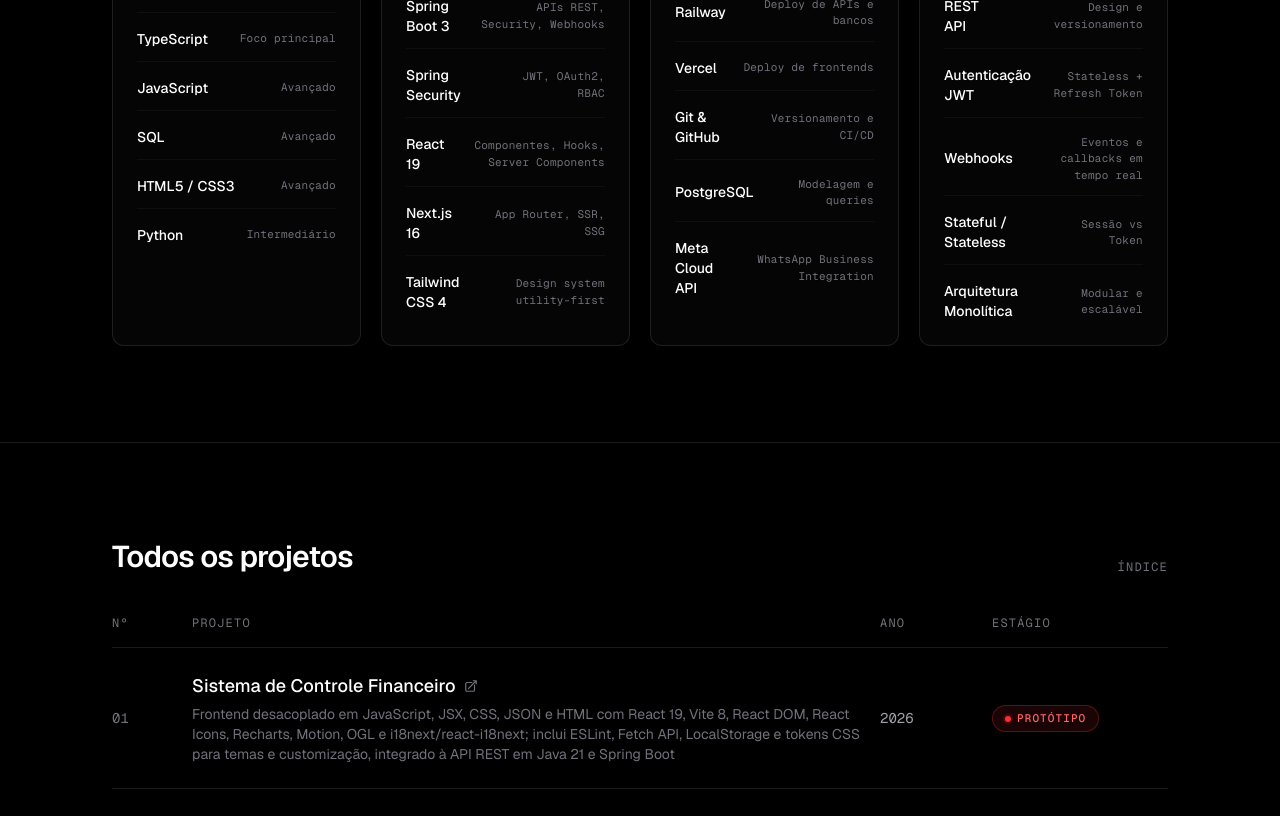
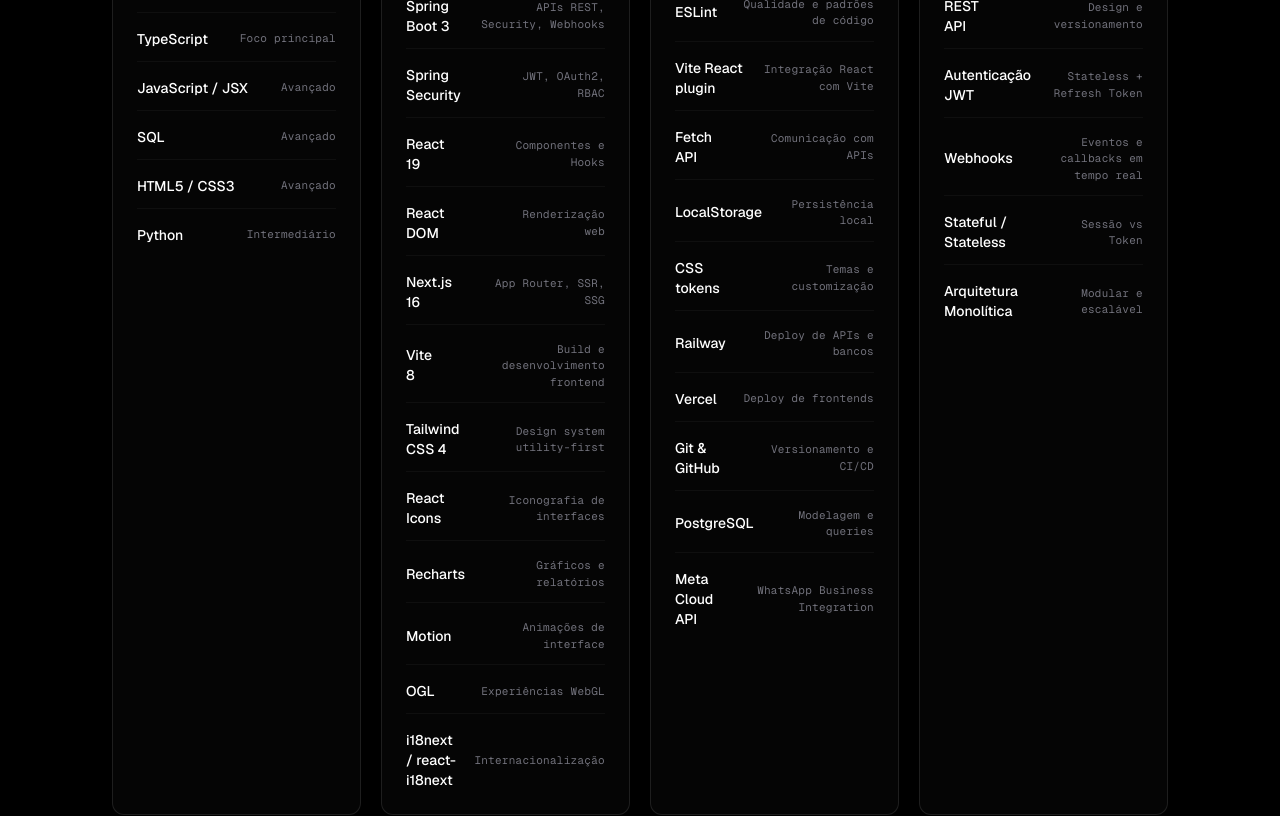
Before and after one commit to Guiicodr/GPortfolio, a Next.js app: page / in a window 1280 px wide. Shown: the part 1740-2556 px from the top of the page. Built offline with nearby package versions, Linux system fonts and the light colour scheme.

Commit message:
feat: atualiza stack geral do portfolio

```diff
--- a/src/components/Stack.tsx
+++ b/src/components/Stack.tsx
@@ -18,7 +18,7 @@ const stackData: StackCategory[] = [
     items: [
       { name: "Java", level: "Foco principal" },
       { name: "TypeScript", level: "Foco principal" },
-      { name: "JavaScript", level: "Avançado" },
+      { name: "JavaScript / JSX", level: "Avançado" },
       { name: "SQL", level: "Avançado" },
       { name: "HTML5 / CSS3", level: "Avançado" },
       { name: "Python", level: "Intermediário" },
@@ -29,14 +29,26 @@ const stackData: StackCategory[] = [
     items: [
       { name: "Spring Boot 3", level: "APIs REST, Security, Webhooks" },
       { name: "Spring Security", level: "JWT, OAuth2, RBAC" },
-      { name: "React 19", level: "Componentes, Hooks, Server Components" },
+      { name: "React 19", level: "Componentes e Hooks" },
+      { name: "React DOM", level: "Renderização web" },
       { name: "Next.js 16", level: "App Router, SSR, SSG" },
+      { name: "Vite 8", level: "Build e desenvolvimento frontend" },
       { name: "Tailwind CSS 4", level: "Design system utility-first" },
+      { name: "React Icons", level: "Iconografia de interfaces" },
+      { name: "Recharts", level: "Gráficos e relatórios" },
+      { name: "Motion", level: "Animações de interface" },
+      { name: "OGL", level: "Experiências WebGL" },
+      { name: "i18next / react-i18next", level: "Internacionalização" },
     ],
   },
   {
     category: "FERRAMENTAS & PLATAFORMAS",
     items: [
+      { name: "ESLint", level: "Qualidade e padrões de código" },
+      { name: "Vite React plugin", level: "Integração React com Vite" },
+      { name: "Fetch API", level: "Comunicação com APIs" },
+      { name: "LocalStorage", level: "Persistência local" },
+      { name: "CSS tokens", level: "Temas e customização" },
       { name: "Railway", level: "Deploy de APIs e bancos" },
       { name: "Vercel", level: "Deploy de frontends" },
       { name: "Git & GitHub", level: "Versionamento e CI/CD" },
```
